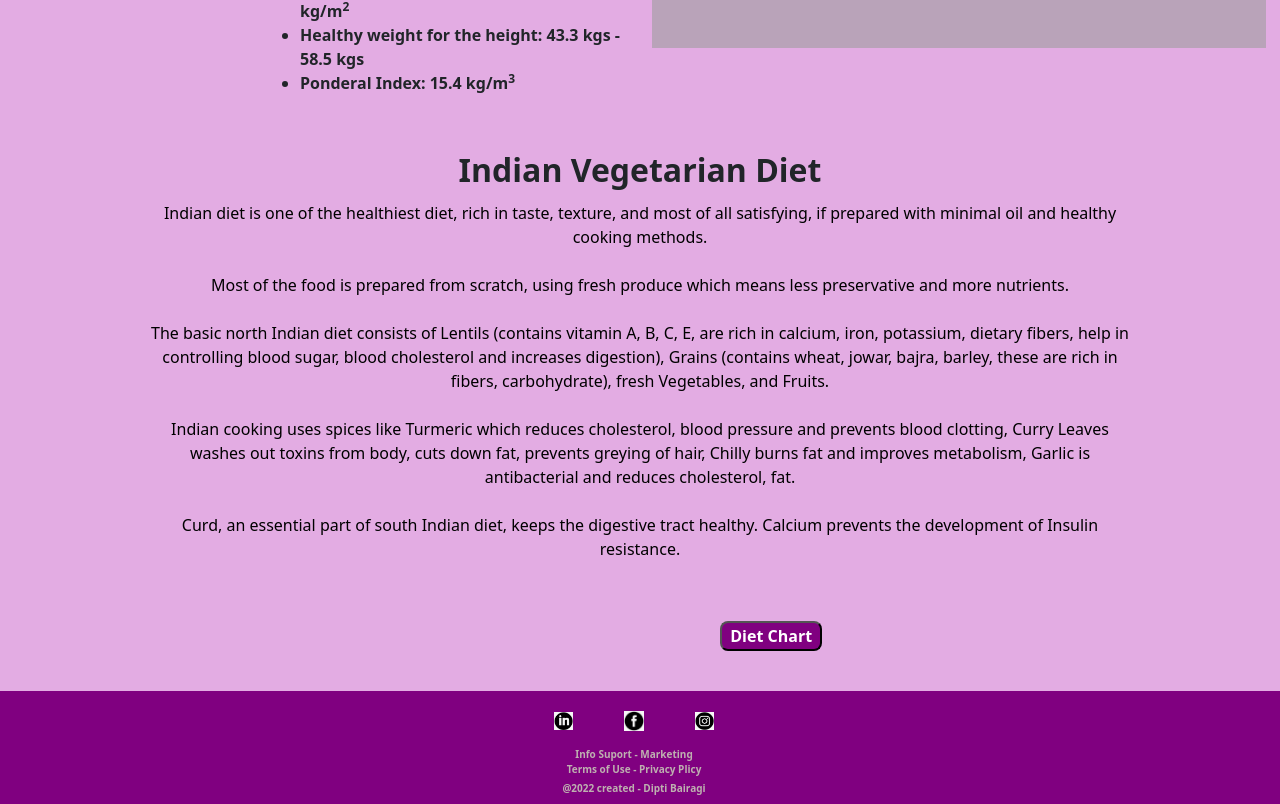
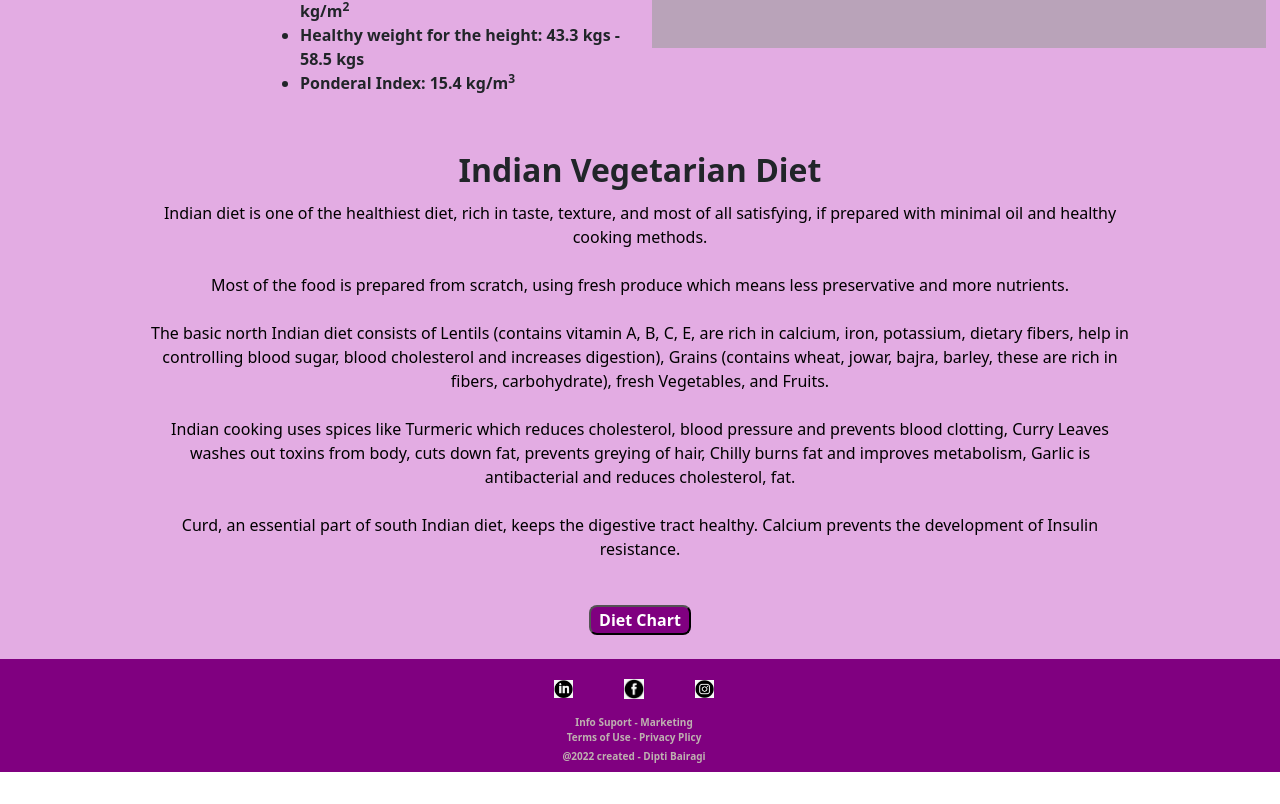
Before and after one commit to Deeptibairagi/Health-Management-, an Angular app: page /home in a window 1280 px wide. Shown: the part 712-1516 px from the top of the page. After the commit the page ends 1484 px from the top, so only its background shows below. Built offline with nearby package versions, Linux system fonts and the light colour scheme; grey boxes are pictures that could not be loaded.

Commit message:
corrections

```diff
--- a/src/app/home/home.component.css
+++ b/src/app/home/home.component.css
@@ -68,18 +68,21 @@
     }
 
     #Diet_btn {
-        margin-left: 90vh;
+        margin-top: 3vh;
+        margin-bottom: 3vh;
         background-color: purple;
         border-radius: 1vh;
         width: 8vw;
-        margin-top: 5vh;
-        margin-bottom: 5vh;
     }
 
     .Diet_chart {
         text-decoration: none;
         color: white;
         font-weight: bold;
+    }
+
+    .diet_btn_center{
+        text-align: center;
     }
 }
 
--- a/src/app/home/home.component.html
+++ b/src/app/home/home.component.html
@@ -41,7 +41,6 @@
         </div>
         <div class="col-md-6 home_page2">
             <img class="food_img" src="assets/fruits_img.png" alt=""><br>
-            <!-- <img class="food_img" src="/assets/veg_img.png" alt=""> -->
         </div>
     </div>
     <h2 class="last_heading">Indian Vegetarian Diet</h2>
@@ -67,7 +66,7 @@
         prevents the
         development of Insulin resistance.</p>
 
-    <div>
+    <div class="diet_btn_center">
         <button id="Diet_btn"><a class="Diet_chart" href="/assets/Diet Chart.docx">Diet Chart</a></button>
     </div>
 </div>
--- a/src/app/login/login.component.css
+++ b/src/app/login/login.component.css
@@ -52,7 +52,7 @@
     .box {
         border: 1px solid black;
         background-color: white;
-        height: 50vh;
+        /* height: 50vh; */
         width: 20%;
         margin: auto;
     }
--- a/src/app/registeration/registeration.component.css
+++ b/src/app/registeration/registeration.component.css
@@ -10,7 +10,7 @@
     .box {
         border: 2px solid black;
         background-color: white;
-        height: 75vh;
+        /* height: 75vh; */
         width: 25%;
         margin: auto;
     }
@@ -37,7 +37,7 @@
         font-weight: bold;
         height: 5vh;
         width: 20vh;
-        margin: 5vh;
+        margin: 3vh;
     }
 
     #terms {
@@ -50,7 +50,7 @@
         text-decoration: none;
         color: purple;
         font-weight: bold;
-        margin-bottom: 2vh;
+        margin-bottom: 3vh;
     }
 
 }
```
